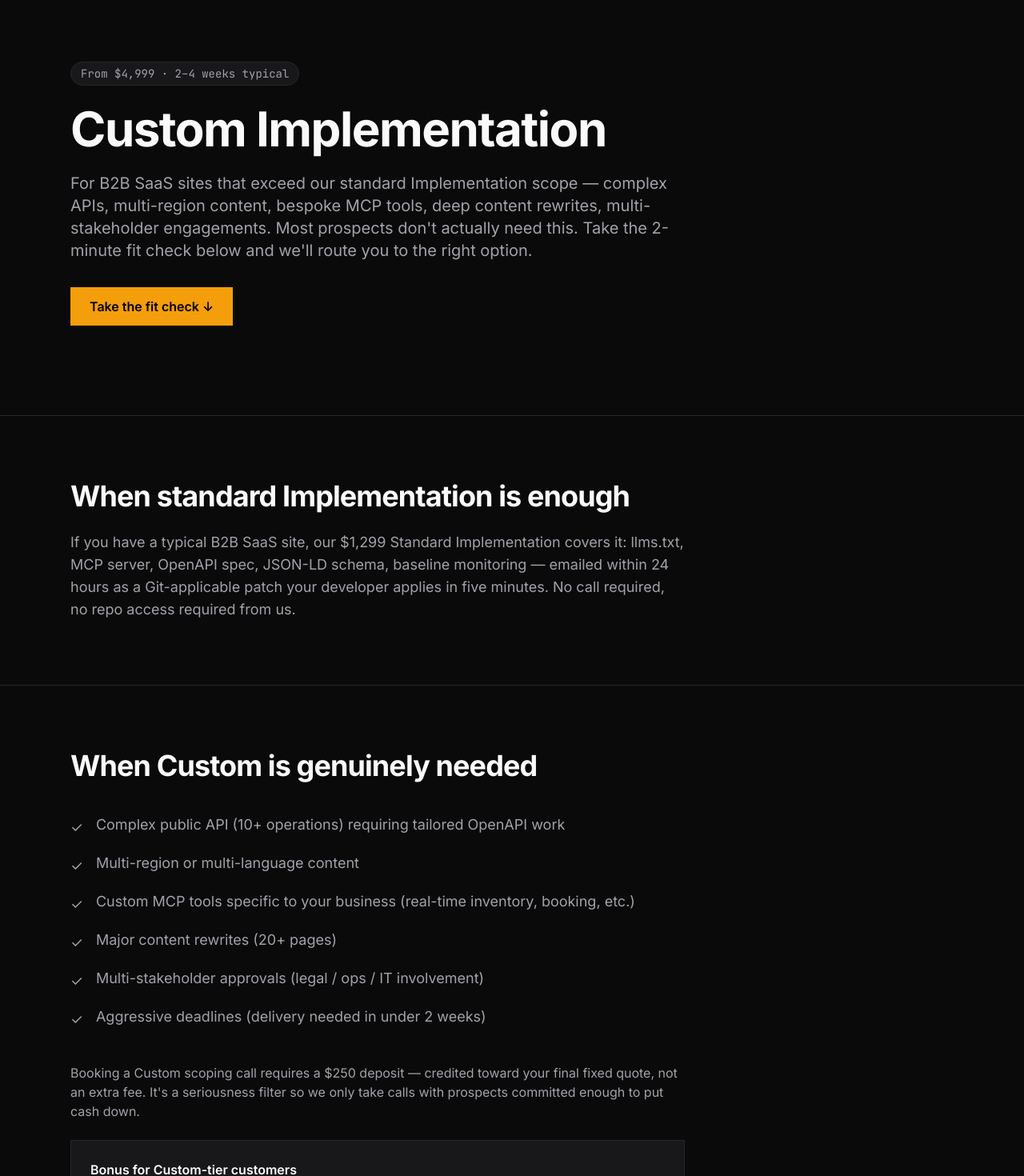
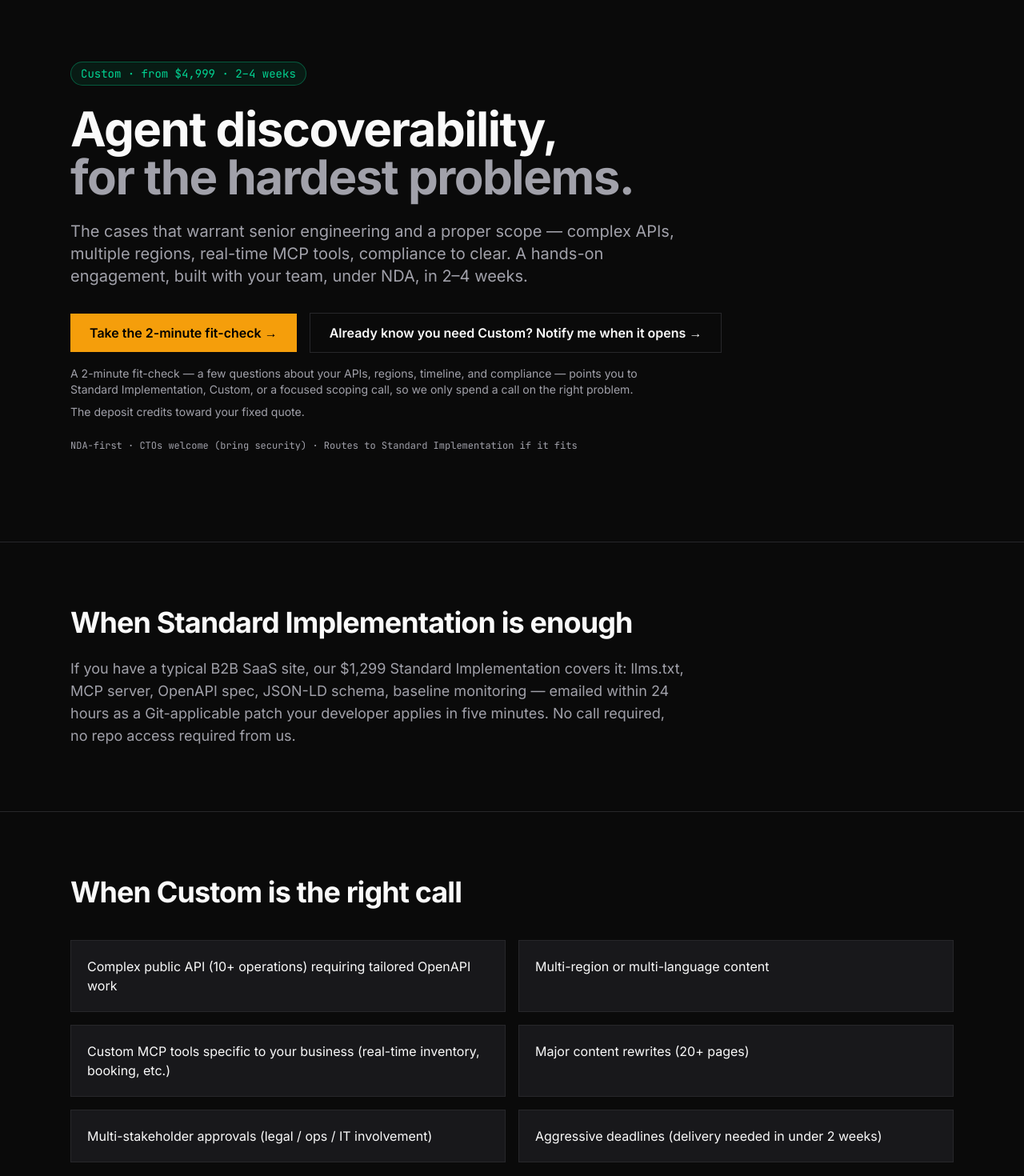
Before and after one commit to taunos/pharos, a Next.js app in the folder marketing-site/: page /custom in a window 1280 px wide. Shown: the part 100-1570 px from the top of the page at 80% size. Built offline with nearby package versions, Linux system fonts and the light colour scheme.

Commit message:
feat(custom): Custom V2 — difficulty-positioning hero, trigger grid, trust row; retire diminishing copy

```diff
--- a/marketing-site/src/app/custom/page.tsx
+++ b/marketing-site/src/app/custom/page.tsx
@@ -34,7 +34,7 @@ const serviceLd = {
 const FAQS = [
   {
     q: "What's the $250 deposit for, and what happens if I don't proceed?",
-    a: "It secures your scoping call slot and is credited toward your final fixed quote — not an extra fee. The deposit is non-refundable if you decide not to proceed, but that's deliberate: it filters for prospects genuinely committed to exploring the engagement, not a profit center on its own. We'd rather have $250 from serious prospects than spend free 30-minute slots on tire-kickers.",
+    a: "It secures your scoping call slot and is credited toward your final fixed quote — not an extra fee. The deposit is non-refundable if you decide not to proceed; that's deliberate, so the 30-minute slots go to prospects ready to commit to exploring the engagement.",
   },
   {
     q: "How quickly will the scoping call be scheduled?",
@@ -93,38 +93,58 @@ export default function CustomPage() {
       <main>
         {/* HERO */}
         <section className="mx-auto max-w-6xl px-6 py-20 sm:py-28">
-          {/* Logo + Foundation slice: rounded-full retained — small status pill
-              (functional shape — radius-free allowlist). */}
-          <div className="inline-flex rounded-full border border-[var(--color-border)] bg-[var(--color-surface-2)] px-3 py-1 text-sm font-mono text-[var(--color-muted)]">
-            From $4,999 · 2–4 weeks typical
+          {/* Eyebrow — emerald short-pill, parity with the Audit/Implementation
+              V2 hero eyebrows (text-sm is the shipped value). */}
+          <div className="inline-flex rounded-full border border-emerald-500/40 bg-emerald-500/10 px-3 py-1 text-sm font-mono text-emerald-400">
+            Custom · from $4,999 · 2–4 weeks
           </div>
           <h1 className="mt-6 text-4xl font-bold tracking-tight sm:text-6xl">
-            Custom Implementation
+            Agent discoverability,
+            <br />
+            <span className="text-[var(--color-muted)]">for the hardest problems.</span>
           </h1>
           <p className="mt-6 max-w-3xl text-lg text-[var(--color-muted)] sm:text-xl">
-            For B2B SaaS sites that exceed our standard Implementation scope —
-            complex APIs, multi-region content, bespoke MCP tools, deep content
-            rewrites, multi-stakeholder engagements. Most prospects don&apos;t
-            actually need this. Take the 2-minute fit check below and we&apos;ll
-            route you to the right option.
+            The cases that warrant senior engineering and a proper scope — complex
+            APIs, multiple regions, real-time MCP tools, compliance to clear. A
+            hands-on engagement, built with your team, under NDA, in 2–4 weeks.
           </p>
-          <div className="mt-8">
-            {/* Logo + Foundation slice: primary CTA (live triage tool, not a
-                paid checkout) — amber retained per decision 5; radius stripped. */}
+          <div className="mt-8 flex flex-wrap items-center gap-4">
             <a
               href="#fit-check"
               className="inline-flex bg-[var(--color-accent)] px-6 py-3 text-base font-semibold text-black transition hover:brightness-110"
             >
-              Take the fit check ↓
+              Take the 2-minute fit-check →
+            </a>
+            {/* Secondary: same-origin launch-notify → /audit#waitlist. Ghost
+                style; NO target/rel (same-site link must not open a new tab). */}
+            <a
+              href="/audit#waitlist"
+              className="inline-flex border border-[var(--color-border)] bg-[var(--color-bg)] px-6 py-3 text-base font-semibold text-[var(--color-fg)] transition hover:border-[var(--color-fg)]"
+            >
+              Already know you need Custom? Notify me when it opens →
             </a>
           </div>
+          <p className="mt-4 max-w-3xl text-sm text-[var(--color-muted)]">
+            A 2-minute fit-check — a few questions about your APIs, regions,
+            timeline, and compliance — points you to Standard Implementation,
+            Custom, or a focused scoping call, so we only spend a call on the
+            right problem.
+          </p>
+          <p className="mt-2 text-sm text-[var(--color-muted)]">
+            The deposit credits toward your fixed quote.
+          </p>
+          {/* Trust row */}
+          <p className="mt-6 font-mono text-xs text-[var(--color-muted)]">
+            NDA-first · CTOs welcome (bring security) · Routes to Standard
+            Implementation if it fits
+          </p>
         </section>
 
         {/* WHEN STANDARD IS ENOUGH */}
         <section className="border-t border-[var(--color-border)]">
           <div className="mx-auto max-w-6xl px-6 py-20">
             <h2 className="text-3xl font-bold tracking-tight sm:text-4xl">
-              When standard Implementation is enough
+              When Standard Implementation is enough
             </h2>
             <p className="mt-6 max-w-3xl text-lg text-[var(--color-muted)]">
               If you have a typical B2B SaaS site, our $1,299 Standard
@@ -140,23 +160,18 @@ export default function CustomPage() {
         <section className="border-t border-[var(--color-border)]">
           <div className="mx-auto max-w-6xl px-6 py-20">
             <h2 className="text-3xl font-bold tracking-tight sm:text-4xl">
-              When Custom is genuinely needed
+              When Custom is the right call
             </h2>
-            <ul className="mt-10 flex flex-col gap-4 text-lg">
+            <div className="mt-10 grid gap-4 sm:grid-cols-2">
               {CUSTOM_TRIGGERS.map((t) => (
-                // Logo + Foundation slice: checkmark color demoted accent → muted.
-                <li key={t} className="flex gap-4">
-                  <span className="mt-1 shrink-0 text-[var(--color-muted)]">✓</span>
-                  <span className="text-[var(--color-muted)]">{t}</span>
-                </li>
+                <div
+                  key={t}
+                  className="border border-[var(--color-border)] bg-[var(--color-surface-2)] p-5 text-base text-[var(--color-fg)]"
+                >
+                  {t}
+                </div>
               ))}
-            </ul>
-            <p className="mt-10 max-w-3xl text-base text-[var(--color-muted)]">
-              Booking a Custom scoping call requires a $250 deposit — credited
-              toward your final fixed quote, not an extra fee. It&apos;s a
-              seriousness filter so we only take calls with prospects committed
-              enough to put cash down.
-            </p>
+            </div>
             <div className="mt-6 max-w-3xl border border-[var(--color-border)] bg-[var(--color-surface-2)] p-6">
               <h3 className="text-base font-semibold text-[var(--color-fg)]">
                 Bonus for Custom-tier customers
```
